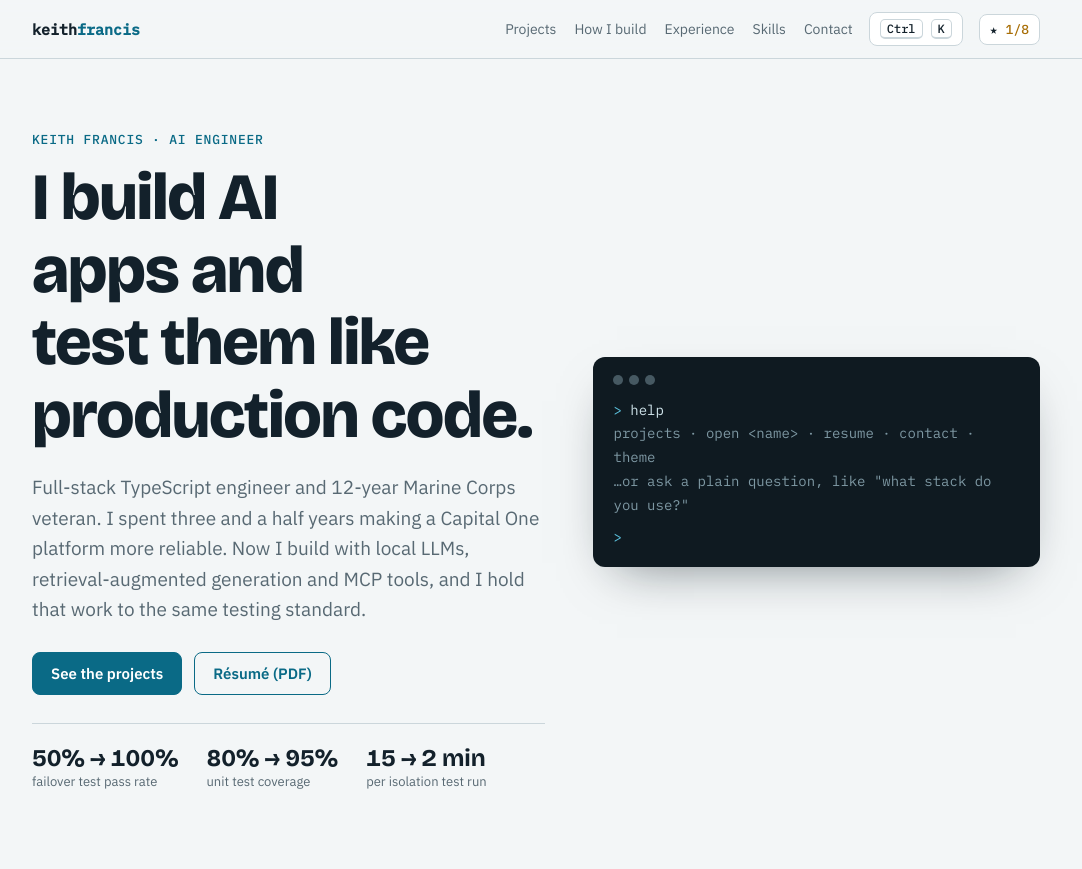
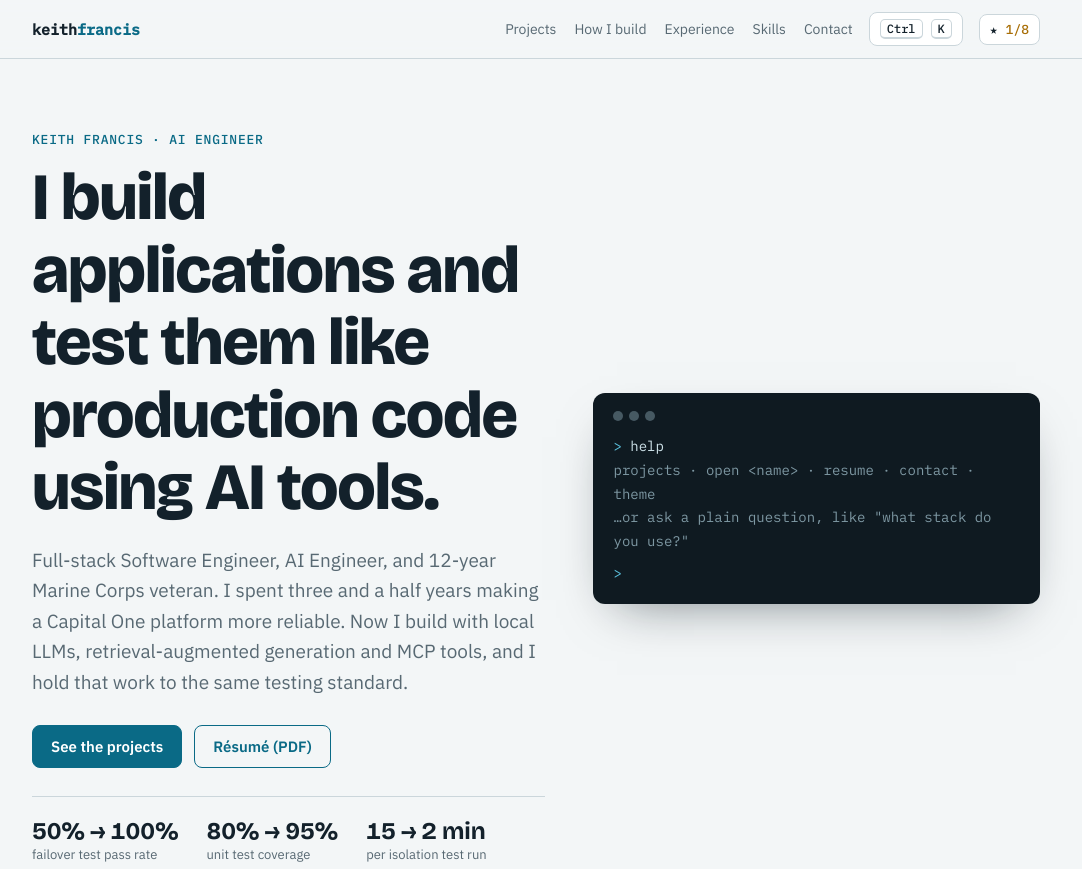
Before and after one commit to v8integra/PersonalSite, a plain HTML site: page index.html in a window 1280 px wide. Shown: the top 869 px of the page, without its empty margins (104-1186 px from the left). Drawn offline with nearby package versions, Linux system fonts and the light colour scheme.

Commit message:
Updated titles

```diff
--- a/index.html
+++ b/index.html
@@ -66,8 +66,8 @@
     <div class="wrap">
       <div>
         <p class="eyebrow">Keith Francis · AI Engineer</p>
-        <h1>I build AI apps and test them like production code.</h1>
-        <p class="lede">Full-stack TypeScript engineer and 12-year Marine Corps veteran. I spent three and a half years making a Capital One platform more reliable. Now I build with local LLMs, retrieval-augmented generation and MCP tools, and I hold that work to the same testing standard.</p>
+        <h1>I build applications and test them like production code using AI tools.</h1>
+        <p class="lede">Full-stack Software Engineer, AI Engineer, and 12-year Marine Corps veteran. I spent three and a half years making a Capital One platform more reliable. Now I build with local LLMs, retrieval-augmented generation and MCP tools, and I hold that work to the same testing standard.</p>
         <div class="cta">
           <a class="btn primary" href="#projects">See the projects</a>
           <a class="btn ghost" href="Keith_Francis_Resume.pdf" target="_blank" rel="noopener">Résumé (PDF)</a>
```
